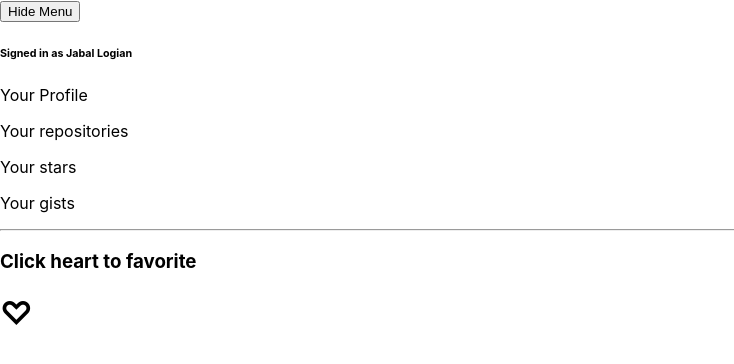
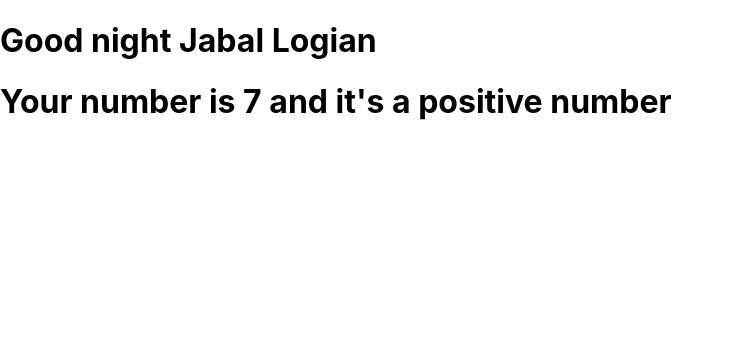
Before and after one commit to jaballogian/reactbootcamp, a React (Create React App) app: page / in a window 1280 px wide. Shown: the top 364 px of the page, without its empty margins (0-734 px from the left). Built offline with nearby package versions, Linux system fonts and the light colour scheme.

Commit message:
Module 2 - Reuseability/Course 9 - Render Props Part 2 https://scrimba.com/p/pKkLeTW/cBLLJKAz

```diff
--- /dev/null
+++ b/src/Module 2 - Reuseability/Course 9 - Render Props Part 2/App.js
@@ -0,0 +1,22 @@
+import React from 'react'
+import Example from './Example'
+
+function App(){
+    return(
+        <div>
+            <Example render={
+                function(isNight, name, number) {
+                    return(
+                        <div>
+                            <h1>Good {isNight ? "night" : "morning"} {name}</h1>
+                            <h1>Your number is {number} and
+                             it's a {number >0 ? "positive" : "negative"} number</h1>
+                        </div>
+                    )
+                }
+            }/>
+        </div>
+    )
+}
+
+export default App
--- /dev/null
+++ b/src/Module 2 - Reuseability/Course 9 - Render Props Part 2/Example.js
@@ -0,0 +1,10 @@
+import React from 'react'
+
+function Example(props){
+    return(
+        <div>
+            {props.render(true, "Jabal Logian", 7)}
+        </div>
+    )
+}
+export default Example
--- a/src/index.js
+++ b/src/index.js
@@ -3,7 +3,7 @@ import ReactDOM from 'react-dom';
 import './index.css';
 // import App from './App'; // default react App module
 // change this to import own react module
-import App from './Module 2 - Reuseability/Course 7 - Higher Order Components (HOCs) Part 3/App'
+import App from './Module 2 - Reuseability/Course 9 - Render Props Part 2/App'
 import * as serviceWorker from './serviceWorker';
 
 ReactDOM.render(
```
Also changed, not shown: src/Module 2 - Reuseability/Course 9 - Render Props Part 2/result page.jpg (added).
